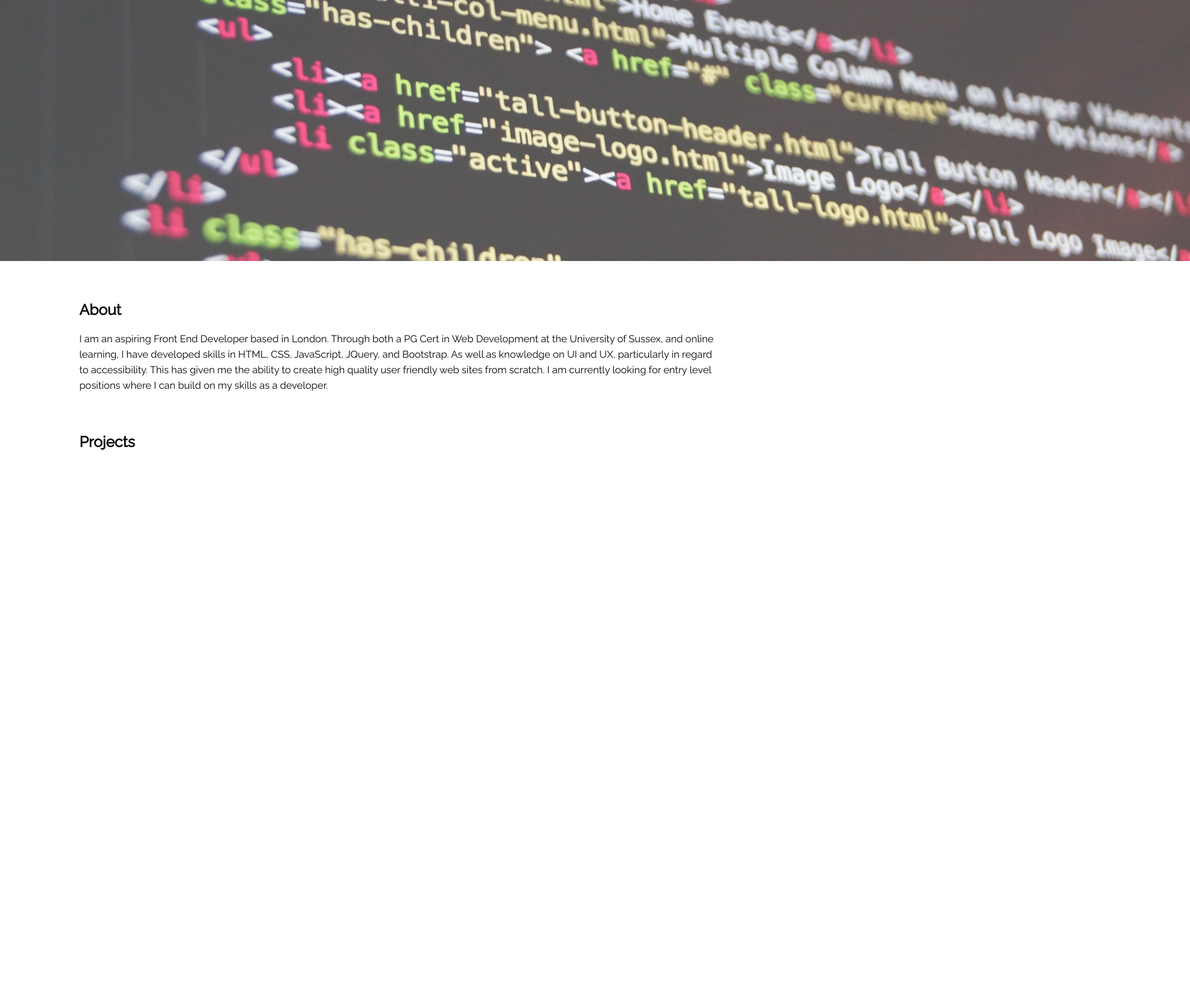
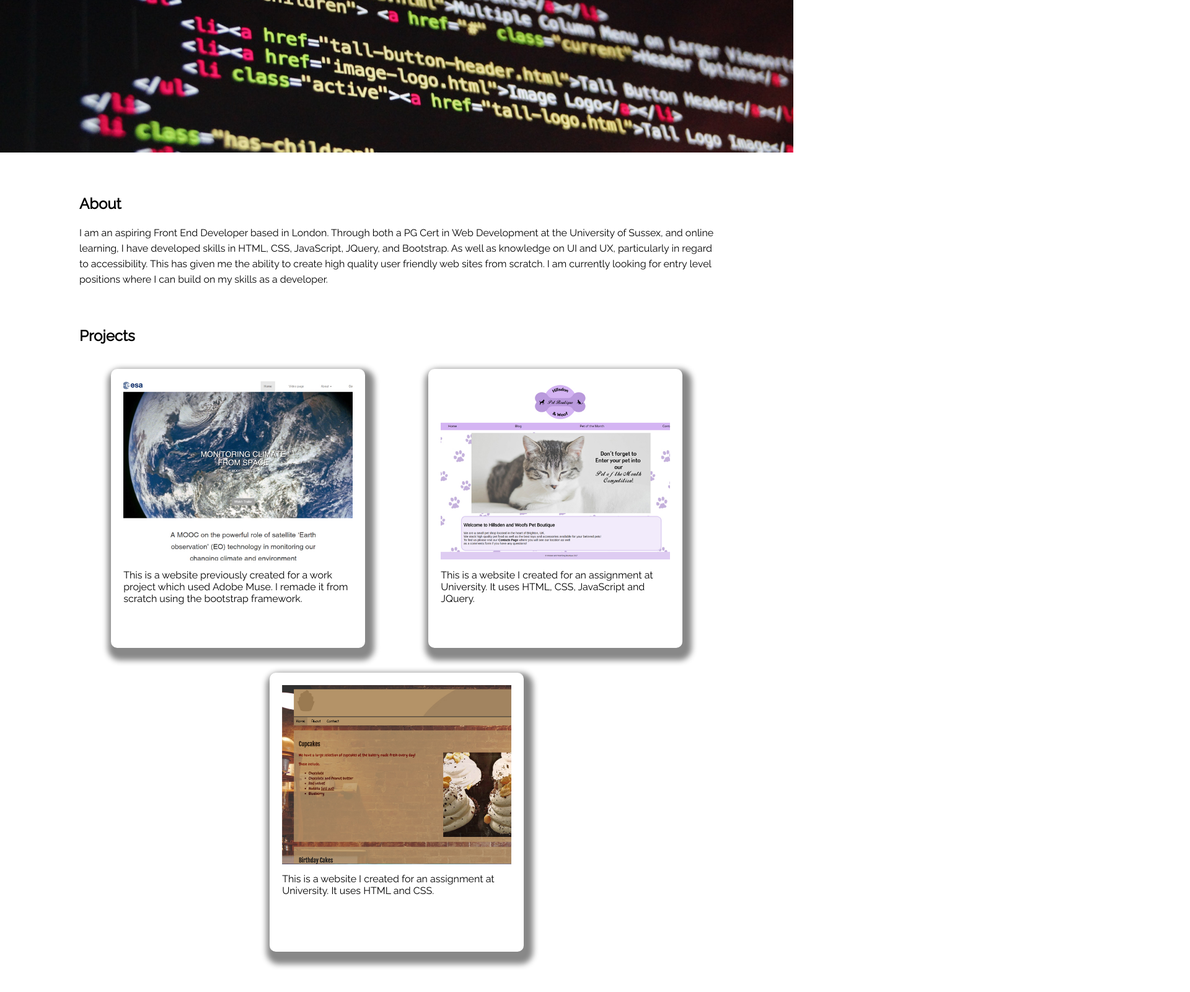
Before and after one commit to ElenaChristo/Portfolio, a plain HTML site: page index.html in a window 1280 px wide. Shown: the part 248-1848 px from the top of the page at 62% size, 1920 px wide, since content can reach past the window. Before the commit the page ends 1039 px from the top, so only its background shows below. Drawn offline with Linux system fonts and the light colour scheme.

Commit message:
added projects

```diff
--- a/css/style.css
+++ b/css/style.css
@@ -5,7 +5,7 @@ html,body {
     }
 
 .main-header{
-    background-color: #c1c7cb;
+    background-color: #fff;
     padding: 20px;
     margin-right: 0px;
 
@@ -61,7 +61,6 @@ li a {
     margin-right: 20px;
 }
 
-/* Change the link color to #111 (black) on hover */
 li a:hover {
     background-color: #111;
 }
@@ -71,13 +70,12 @@ a {
 }
 
 
-.jumbo-pic {
-    background-image: url('../img/coding.jpg');
-    width: 1920px;
-    height: 526px;
-    opacity: 0.7;
+#picture img {
+    width: 100%;
+    height: auto;
+}
 
-}
+
 
 #about, #projects {
     margin: 5% 10%;
@@ -87,3 +85,94 @@ a {
 #about p {
     line-height: 25px;
 }
+
+
+
+
+  .container {
+      width: 100%;
+      height: auto;
+      display: flex;
+      flex-direction: row;
+      justify-content: space-around;
+      flex-flow: wrap;
+
+  }
+
+
+
+  .box {
+      width: 30%;
+      height: 400px;
+      margin: 20px;
+      padding: 20px;
+      box-sizing: border-box;
+      background-color: linear-gradient(red, yellow);
+      box-shadow:5px 10px 10px 10px #888888;
+      border-radius: 10px;
+
+  }
+
+  .box img {
+      margin-bottom: 10px;
+  }
+
+
+@media (max-width: 1510px) {
+    .box {
+        width: 40%;
+        height: 450px;
+    }
+}
+
+@media (max-width: 1250px) {
+    .box {
+        width: 40%;
+        height: 400px;
+
+    }
+}
+
+@media (max-width: 900px) {
+    .box {
+        width: 70%;
+        height: 500px;
+
+    }
+}
+
+
+@media (max-width: 550px){
+    .info > h1 {
+        font-size: 20px;
+    }
+
+
+
+    .box {
+        width: 100%;
+        height: 400px;
+    }
+}
+
+@media (max-width: 358px) {
+    .info > h1 {
+        font-size: 15px;
+    }
+
+    .info > p {
+        font-size: 13px;
+    }
+
+    .fab {
+        font-size: 20px;
+        margin-right: 10px;
+    }
+
+    .box {
+        height: 300px;
+    }
+
+
+
+}
--- a/index.html
+++ b/index.html
@@ -15,8 +15,8 @@
 <body>
     <header class="main-header">
             <div id="social">
-                    <a href="#" class="fab fa-linkedin-in"></a>
-                    <a href="#" class="fab fa-github"></a>
+                    <a href="https://www.linkedin.com/in/elena-christodoulou-8b888ab5/" target="blank" class="fab fa-linkedin-in"></a>
+                    <a href="https://github.com/ElenaChristo" target="blank" class="fab fa-github"></a>
             </div>
         <div class="info">
             <h1>Elena Christodoulou</h1>
@@ -31,7 +31,8 @@
 
         </ul>
     </nav>
-    <div class="jumbo-pic" title="coding image"></div>
+    <!--<div class="jumbo-pic" title="coding image"></div>-->
+    <div= id="picture"><img src="img/coding.jpg"></div>
     <div id="about">
         <h2>About</h2>
         <p>I am an aspiring Front End Developer based in London. Through both a PG Cert in Web Development at the University of Sussex, and online learning, I have developed skills in HTML, CSS, JavaScript, JQuery, and Bootstrap.
@@ -42,11 +43,34 @@
     <div id="projects">
         <h2>Projects</h2>
 
-    </div>
-    <style>
+        <div class="container">
+            <div class="box">
+                <a href ="https://elenachristo.github.io/MOOCsite/" target="blank"><img src="img/mooc.jpg"></a>
+                <label>
+                    This is a website previously created for a work project which used Adobe Muse.
+                    I remade it from scratch using the bootstrap framework.
+                </label>
+            </div>
+            <div class="box">
+                <img src="img/pet.jpg">
+                <label>
+                    This is a website I created for an assignment at University. It uses HTML, CSS, JavaScript and JQuery.
+                </label>
+            </div>
+            <div class="box">
+                <img src="img/cake.jpg">
+                <label>
+                    This is a website I created for an assignment at University. It uses HTML and CSS.
+                </label>
+            </div>
 
 
-}
-    </style>
+        </div>
+    </div>
+
+
+
+
+
 </body>
 </html>
```
Also changed, not shown: img/cake.jpg (added), img/coding2.jpg (added), img/coding3.jpg (added), img/coding4.jpg (added), img/mooc.jpg (added), img/pet.jpg (added), 1 other file.
